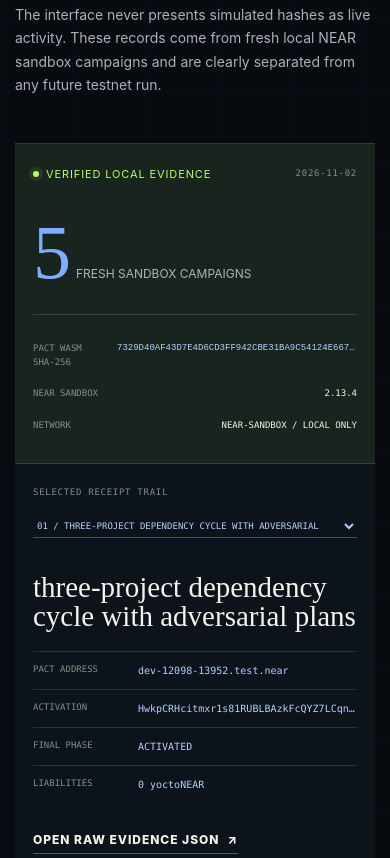
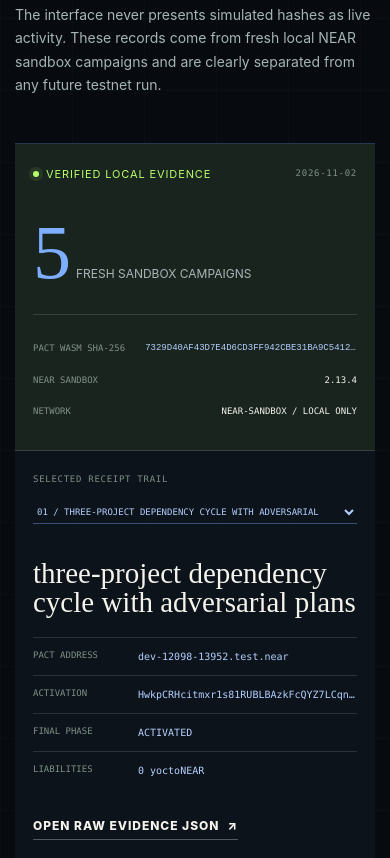
Before and after one commit to Iniwura/pact-atlas, a website with bundled scripts: page web/index.html in a window 390 px wide. Shown: the part 6966-7824 px from the top of the page. Built offline with nearby package versions, Linux system fonts and the light colour scheme.

Commit message:
Fix narrow-phone evidence ledger grid overflow

```diff
--- a/web/styles-lurais.css
+++ b/web/styles-lurais.css
@@ -365,3 +365,18 @@ body .button:focus-visible, body a:focus-visible, body button:focus-visible, bod
 /* Accessible keyboard bypass for the editorial hero. */
 .skip-link { position: fixed; z-index: 100; left: 18px; top: -90px; padding: 12px 18px; background: #f8ede2; color: #161513; font: 700 12px var(--mono); border-radius: 3px; }
 .skip-link:focus { top: 12px; }
+
+/* Keep long sandbox hashes and receipts inside the evidence grid on 320px phones. */
+.evidence-grid { min-width: 0; }
+.evidence-card { min-width: 0; }
+.evidence-card-head, .evidence-row, .receipt-item { min-width: 0; }
+.evidence-row code, .receipt-item code { display: block; min-width: 0; max-width: 100%; overflow: hidden; text-overflow: ellipsis; white-space: nowrap; }
+@media (max-width: 580px) {
+  .evidence-grid { grid-template-columns: minmax(0, 1fr); }
+  .evidence-card { width: 100%; min-width: 0; }
+  .evidence-card-head > *, .evidence-row > *, .receipt-item > * { min-width: 0; }
+  .evidence-row { gap: 10px; }
+  .evidence-row code { flex: 1 1 0; }
+  .receipt-item { grid-template-columns: 86px minmax(0, 1fr); }
+  .receipt-title { overflow-wrap: anywhere; }
+}
```
